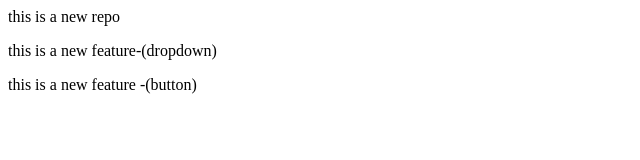
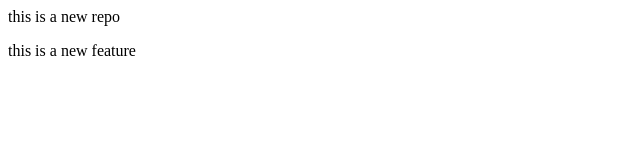
Before and after one commit to Izz-ve/localrepo, a plain HTML site: page localrepo/index.html in a window 1280 px wide. Shown: the whole page, without its empty margins (0-640 px from the left). Drawn offline with Linux system fonts and the light colour scheme.

Commit message:
Revert "pull 2"

```diff
--- a/localrepo/index.html
+++ b/localrepo/index.html
@@ -1,3 +1,2 @@
 <p>this is a new repo<p>
-<p>this is a new feature-(dropdown)<p>
-<p>this is a new feature -(button)<p>
+<p>this is a new feature<p>
```
Also changed, not shown: 1 other file.
